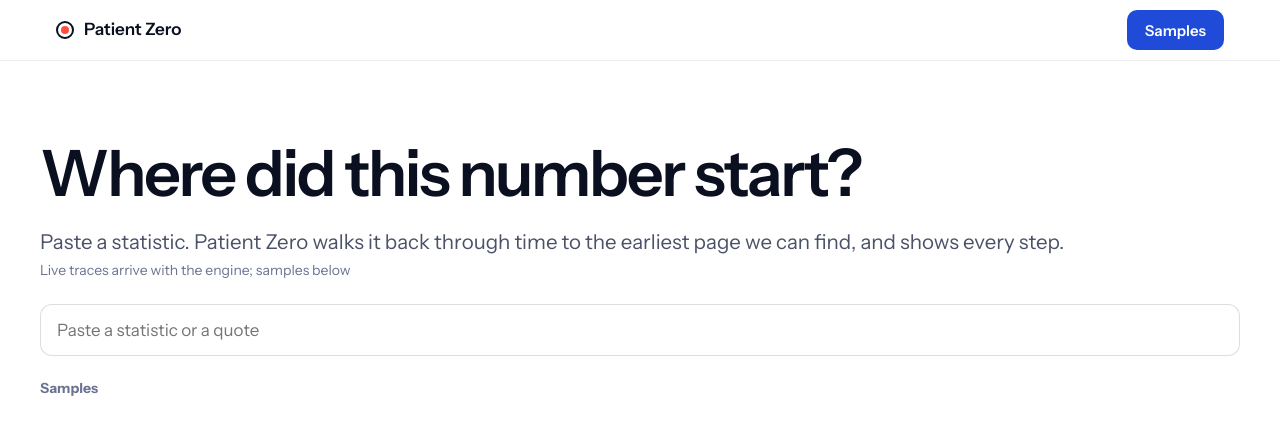
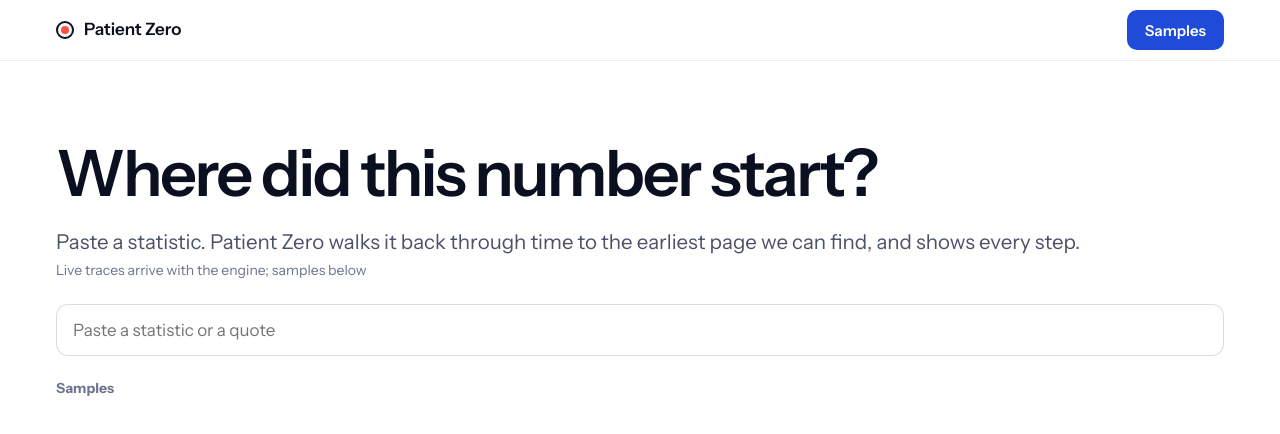
Before and after one commit to vs-githjk/odsc-nebius-hackathon, a React (Vite) app in the folder apps/web/: page / in a window 1280 px wide. Shown: the top 434 px of the page. Built offline with nearby package versions, Linux system fonts and the light colour scheme.

Commit message:
Keep the side gutter on section pages, add screenshots

```diff
--- a/apps/web/src/styles/tokens.css
+++ b/apps/web/src/styles/tokens.css
@@ -211,7 +211,9 @@ a {
 }
 
 .section {
-  padding: 10vh 0;
+  /* Top and bottom only: .section sits on the same element as .wrap, whose side padding is the gutter. */
+  padding-top: 10vh;
+  padding-bottom: 10vh;
 }
 
 .k {
```
Also changed, not shown: 5 other files (tests, documents, lock files or other folders).
